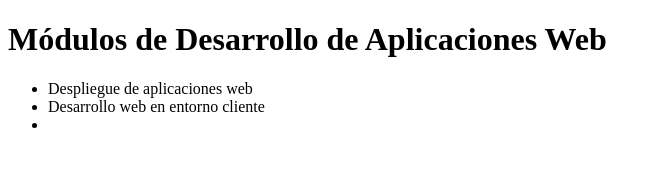
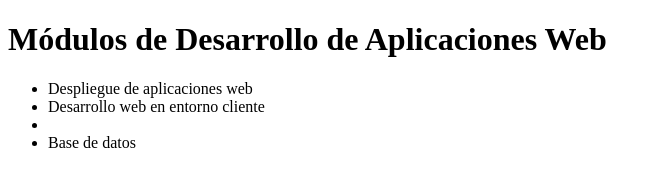
Before and after one commit to rubenruba/actividad2.3, a plain HTML site: page index.html in a window 1280 px wide. Shown: the whole page, without its empty margins (0-661 px from the left). Drawn offline with Linux system fonts and the light colour scheme.

Commit message:
Nuevo módulo añadido desde vscode a la rama main

```diff
--- a/index.html
+++ b/index.html
@@ -10,6 +10,7 @@
     <ul>
         <li>Despliegue de aplicaciones web</li>
 	<li>Desarrollo web en entorno cliente<li>
+        <li>Base de datos</li>
     </ul>
 </body>
 </html>
```
